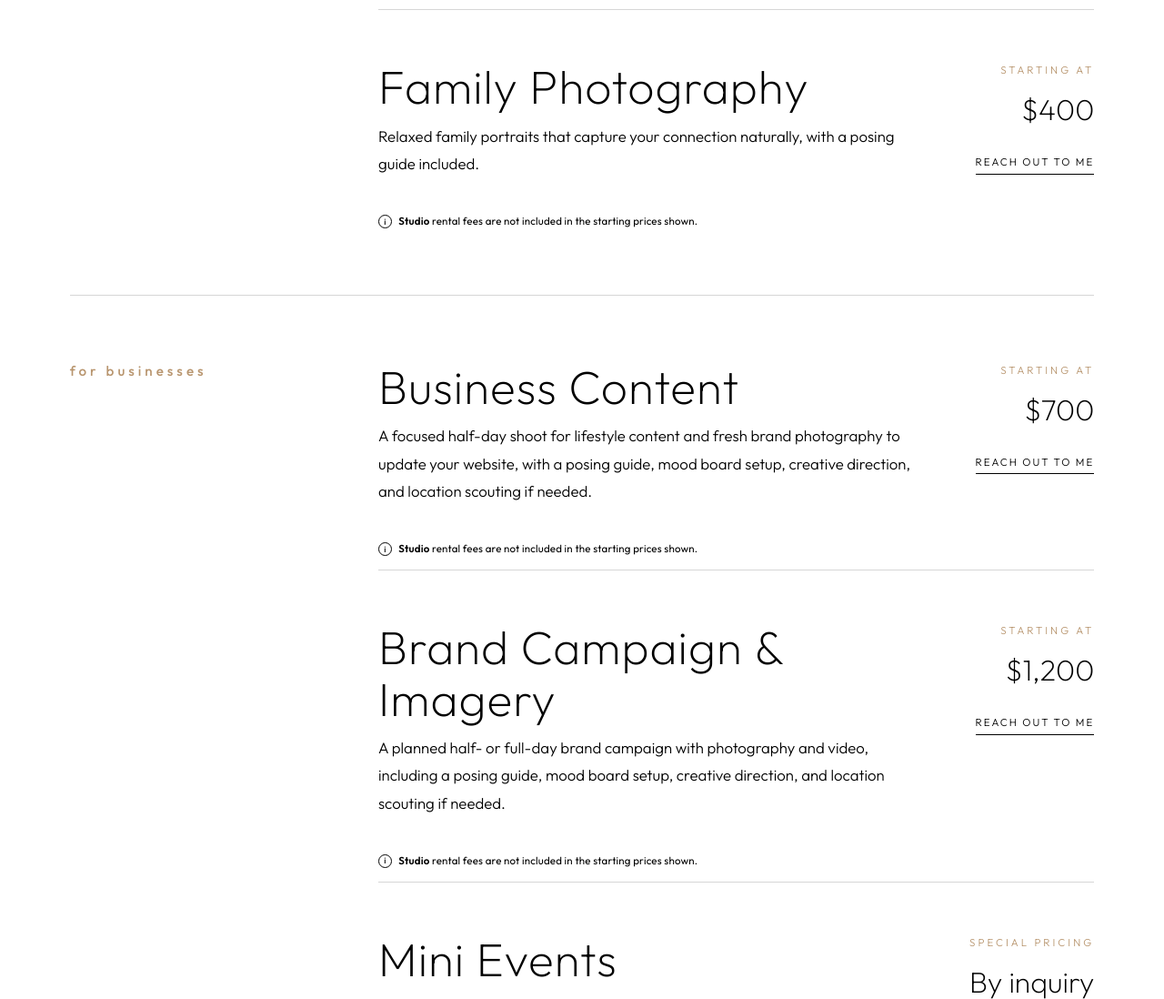
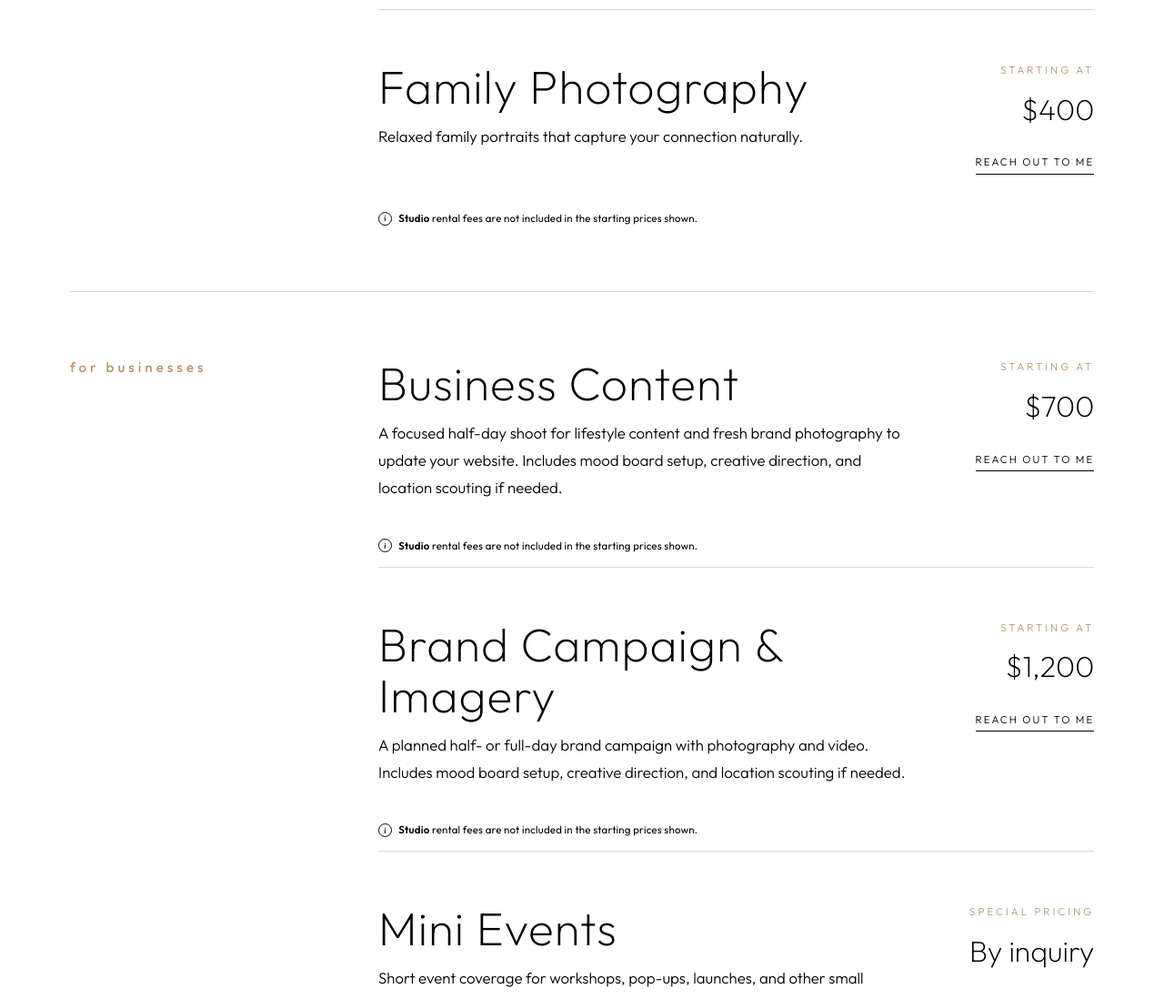
Before and after one commit to rukieonuwa/photography-website, a plain HTML site: page pricing.html in a window 1280 px wide. Shown: the part 740-1838 px from the top of the page at 91% size. Drawn offline with Linux system fonts and the light colour scheme.

Commit message:
Tighten pricing package descriptions

```diff
--- a/pricing.html
+++ b/pricing.html
@@ -349,7 +349,7 @@
                     <div class="offer-row">
                         <div>
                             <h3>Family Photography</h3>
-                            <p>Relaxed family portraits that capture your connection naturally, with a posing guide included.</p>
+                            <p>Relaxed family portraits that capture your connection naturally.</p>
                         </div>
                         <div class="starting-price">
                             <small>Starting at</small>
@@ -369,7 +369,7 @@
                     <div class="offer-row">
                         <div>
                             <h3>Business Content</h3>
-                            <p>A focused half-day shoot for lifestyle content and fresh brand photography to update your website, with a posing guide, mood board setup, creative direction, and location scouting if needed.</p>
+                            <p>A focused half-day shoot for lifestyle content and fresh brand photography to update your website. Includes mood board setup, creative direction, and location scouting if needed.</p>
                         </div>
                         <div class="starting-price">
                             <small>Starting at</small>
@@ -384,7 +384,7 @@
                     <div class="offer-row">
                         <div>
                             <h3>Brand Campaign &amp; Imagery</h3>
-                            <p>A planned half- or full-day brand campaign with photography and video, including a posing guide, mood board setup, creative direction, and location scouting if needed.</p>
+                            <p>A planned half- or full-day brand campaign with photography and video. Includes mood board setup, creative direction, and location scouting if needed.</p>
                         </div>
                         <div class="starting-price">
                             <small>Starting at</small>
```
